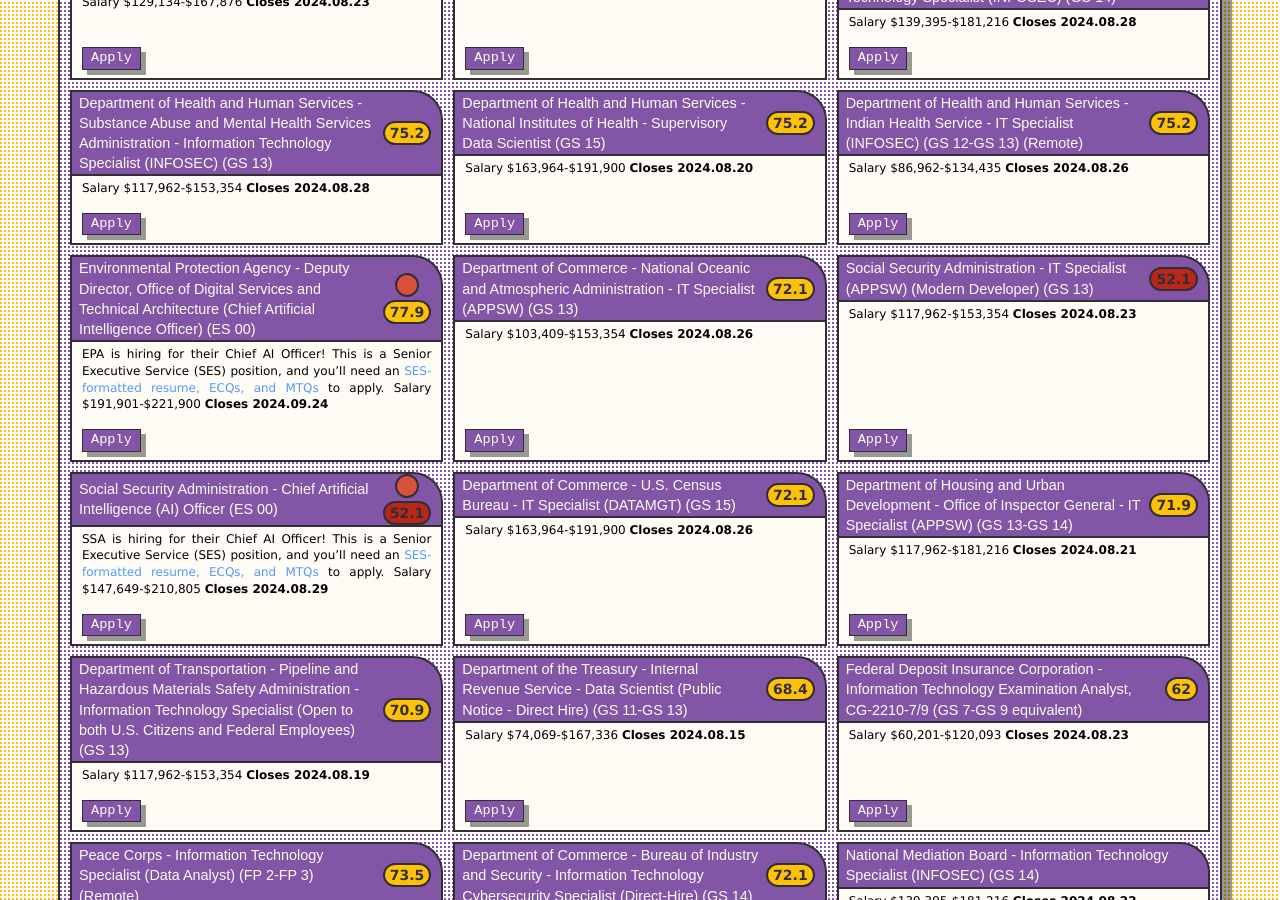
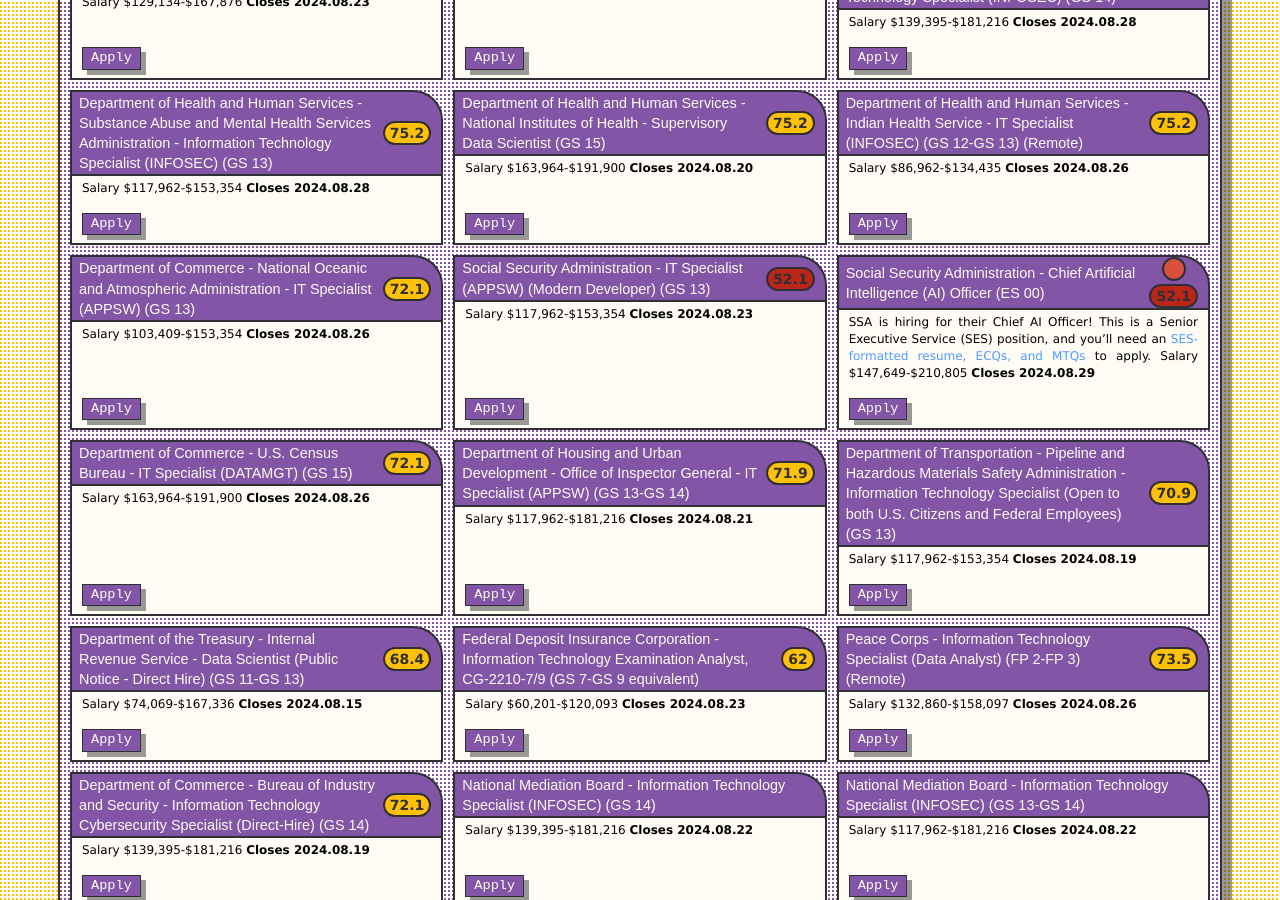
Before and after one commit to krusynth/billhunt.dev, a Jekyll site: the page built from jobs.md, in a window 1280 px wide and 900 px high, scrolled down 2730 px. Built offline with Jekyll 4.4.1, drawn with Linux system fonts in a browser that asks for light colours; some web fonts are replaced.

Commit message:
Updating jobs.

```diff
--- a/_data/usajobs.yml
+++ b/_data/usajobs.yml
@@ -698,23 +698,6 @@
   url: https://www.usajobs.gov/GetJob/ViewDetails/803955600
   remote: true
   source: usajobs
-- id: '804005300'
-  posted: '2024-08-12T00:00:00.0000'
-  closes: '2024-09-24T23:59:59.9970'
-  agency: Environmental Protection Agency
-  department: Other Agencies and Independent Organizations
-  organization: Environmental Protection Agency
-  title: >-
-    Deputy Director, Office of Digital Services and Technical Architecture
-    (Chief Artificial Intelligence Officer)
-  lowGrade: ES 00
-  highGrade: ES 00
-  salaryMin: 191901
-  salaryMax: 221900
-  url: https://www.usajobs.gov/GetJob/ViewDetails/804005300
-  remote: false
-  source: usajobs
-  content: EPA is hiring for their Chief AI Officer!
 - id: '804034100'
   posted: '2024-08-12T00:00:00.0000'
   closes: '2024-08-26T23:59:59.9970'
```
